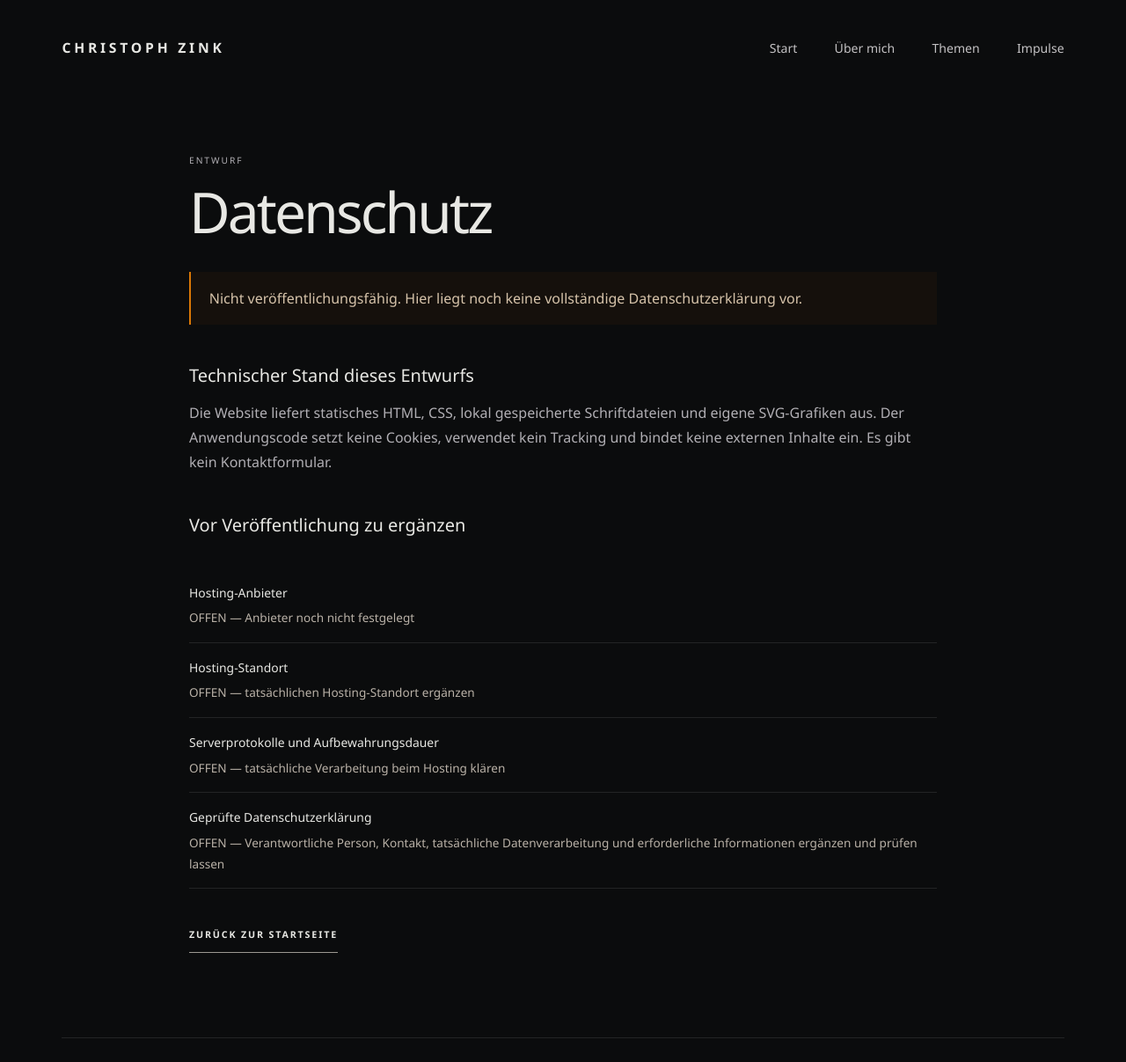
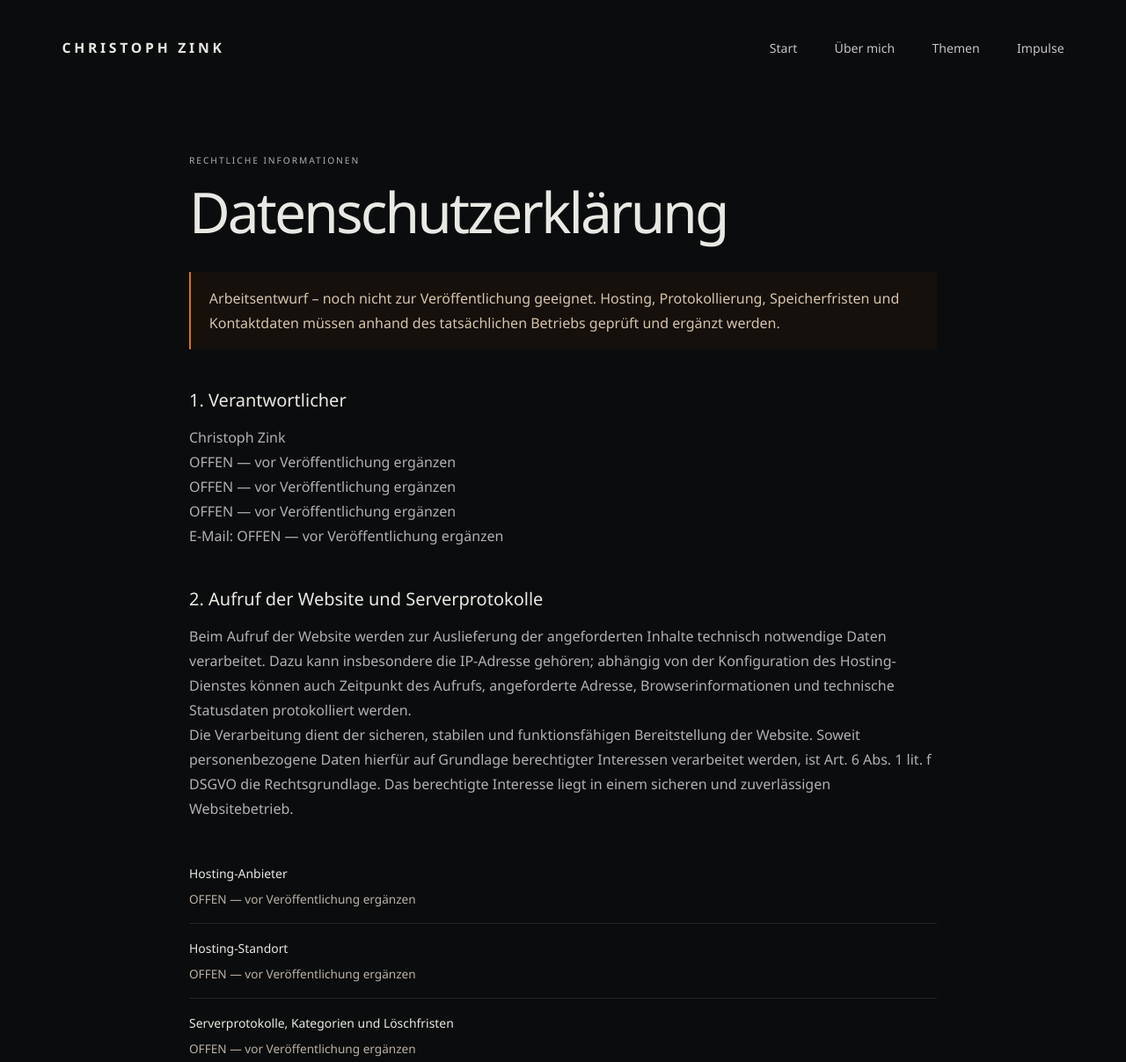
Before and after one commit to mottekowski/cmz_website, an Astro site: page /datenschutz in a window 1280 px wide. Shown: the top 1207 px of the page at 88% size. Built offline with nearby package versions, Linux system fonts and the light colour scheme; Astro itself is replaced by a stand-in of ours.

Commit message:
Draft privacy notice for static website; require hosting details

```diff
--- a/src/pages/datenschutz.astro
+++ b/src/pages/datenschutz.astro
@@ -3,22 +3,45 @@ import Layout from '../layouts/Layout.astro';
 import Header from '../components/Header.astro';
 import Footer from '../components/Footer.astro';
 import { site } from '../config/site';
+
+const legal = site.legal;
+const pending = 'OFFEN — vor Veröffentlichung ergänzen';
 ---
 <Layout title="Datenschutz — Christoph Zink" noindex>
   <div id="start"><Header /></div>
   <main id="inhalt" class="legal-page wrap">
-    <p class="eyebrow">ENTWURF</p>
-    <h1>Datenschutz</h1>
-    <p class="legal-notice">Nicht veröffentlichungsfähig. Hier liegt noch keine vollständige Datenschutzerklärung vor.</p>
-    <h2>Technischer Stand dieses Entwurfs</h2>
-    <p>Die Website liefert statisches HTML, CSS, lokal gespeicherte Schriftdateien und eigene SVG-Grafiken aus. Der Anwendungscode setzt keine Cookies, verwendet kein Tracking und bindet keine externen Inhalte ein. Es gibt kein Kontaktformular.</p>
-    <h2>Vor Veröffentlichung zu ergänzen</h2>
+    <p class="eyebrow">RECHTLICHE INFORMATIONEN</p>
+    <h1>Datenschutzerklärung</h1>
+    <p class="legal-notice">Arbeitsentwurf – noch nicht zur Veröffentlichung geeignet. Hosting, Protokollierung, Speicherfristen und Kontaktdaten müssen anhand des tatsächlichen Betriebs geprüft und ergänzt werden.</p>
+
+    <h2>1. Verantwortlicher</h2>
+    <p>{legal.responsibleName ?? site.name}<br />
+      {legal.streetAndNumber ?? pending}<br />
+      {legal.postalCodeAndCity ?? pending}<br />
+      {legal.country ?? pending}<br />
+      E-Mail: {site.email ?? pending}</p>
+
+    <h2>2. Aufruf der Website und Serverprotokolle</h2>
+    <p>Beim Aufruf der Website werden zur Auslieferung der angeforderten Inhalte technisch notwendige Daten verarbeitet. Dazu kann insbesondere die IP-Adresse gehören; abhängig von der Konfiguration des Hosting-Dienstes können auch Zeitpunkt des Aufrufs, angeforderte Adresse, Browserinformationen und technische Statusdaten protokolliert werden.</p>
+    <p>Die Verarbeitung dient der sicheren, stabilen und funktionsfähigen Bereitstellung der Website. Soweit personenbezogene Daten hierfür auf Grundlage berechtigter Interessen verarbeitet werden, ist Art. 6 Abs. 1 lit. f DSGVO die Rechtsgrundlage. Das berechtigte Interesse liegt in einem sicheren und zuverlässigen Websitebetrieb.</p>
     <dl>
-      <div><dt>Hosting-Anbieter</dt><dd>{site.legal.hostingProvider ?? 'OFFEN — Anbieter noch nicht festgelegt'}</dd></div>
-      <div><dt>Hosting-Standort</dt><dd>{site.legal.hostingLocation ?? 'OFFEN — tatsächlichen Hosting-Standort ergänzen'}</dd></div>
-      <div><dt>Serverprotokolle und Aufbewahrungsdauer</dt><dd>{site.legal.serverLogPolicy ?? 'OFFEN — tatsächliche Verarbeitung beim Hosting klären'}</dd></div>
-      <div><dt>Geprüfte Datenschutzerklärung</dt><dd class="preserve-lines">{site.legal.privacyText ?? 'OFFEN — Verantwortliche Person, Kontakt, tatsächliche Datenverarbeitung und erforderliche Informationen ergänzen und prüfen lassen'}</dd></div>
+      <div><dt>Hosting-Anbieter</dt><dd>{legal.hostingProvider ?? pending}</dd></div>
+      <div><dt>Hosting-Standort</dt><dd>{legal.hostingLocation ?? pending}</dd></div>
+      <div><dt>Serverprotokolle, Kategorien und Löschfristen</dt><dd class="preserve-lines">{legal.serverLogPolicy ?? pending}</dd></div>
     </dl>
+    <p>Ob und in welchem Umfang der Hosting-Dienst Daten an weitere Empfänger oder in Drittländer übermittelt, muss vor Veröffentlichung anhand der tatsächlichen Hosting-Vereinbarung geprüft und hier konkret beschrieben werden.</p>
+
+    <h2>3. Cookies, Analyse und externe Inhalte</h2>
+    <p>Nach dem aktuellen technischen Stand verwendet diese Website im eigenen Anwendungscode keine Tracking- oder Analysewerkzeuge, keine Cookies und keine eingebundenen externen Schrift-, Video- oder Social-Media-Dienste. Schriftarten und Illustrationen werden lokal bereitgestellt. Bei späteren Änderungen der Website wird diese Erklärung entsprechend aktualisiert.</p>
+
+    <h2>4. Rechte betroffener Personen</h2>
+    <p>Nach Maßgabe der gesetzlichen Voraussetzungen bestehen insbesondere Rechte auf Auskunft (Art. 15 DSGVO), Berichtigung (Art. 16), Löschung (Art. 17), Einschränkung der Verarbeitung (Art. 18), Datenübertragbarkeit (Art. 20) und Widerspruch gegen Verarbeitungen auf Grundlage berechtigter Interessen (Art. 21). Entsprechende Anfragen können an die oben genannte Kontaktadresse gerichtet werden.</p>
+    <p>Zudem besteht das Recht, Beschwerde bei einer zuständigen Datenschutzaufsichtsbehörde einzureichen (Art. 77 DSGVO).</p>
+
+    <h2>5. Aktualisierung dieser Erklärung</h2>
+    <p>Bei Änderungen der technischen Funktionen, des Hostings oder der Datenverarbeitung wird die Datenschutzerklärung angepasst.</p>
+    {legal.privacyText && <div><h2>Weitere Informationen</h2><p class="preserve-lines">{legal.privacyText}</p></div>}
+
     <a class="text-link" href="/">ZURÜCK ZUR STARTSEITE</a>
   </main>
   <Footer />
```
